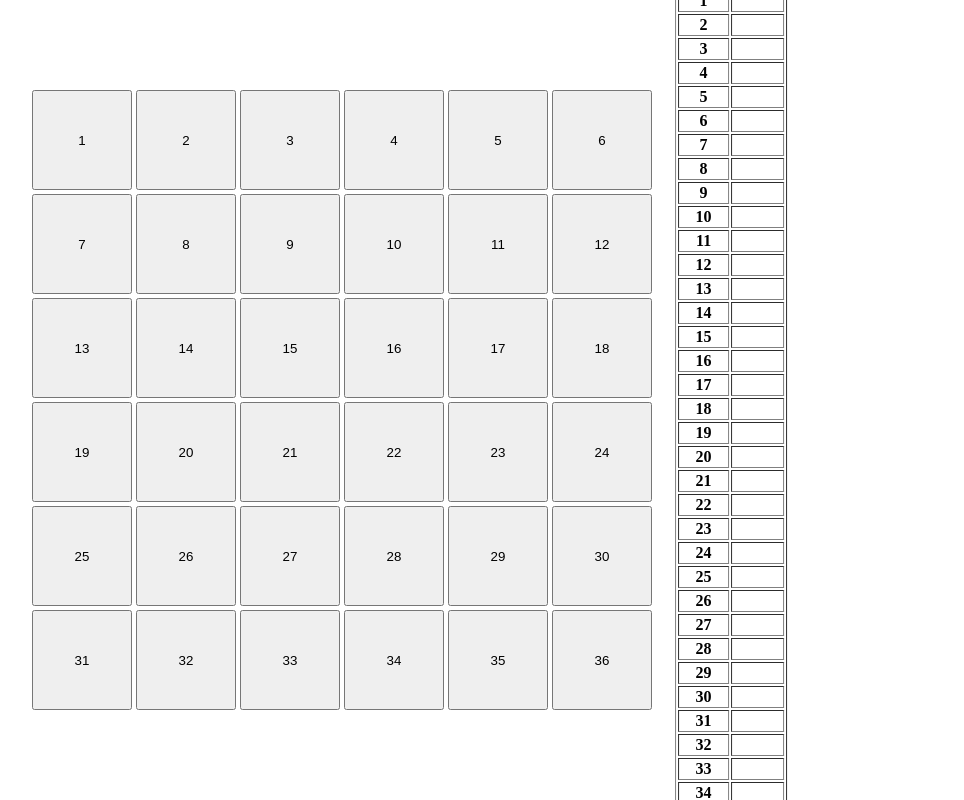
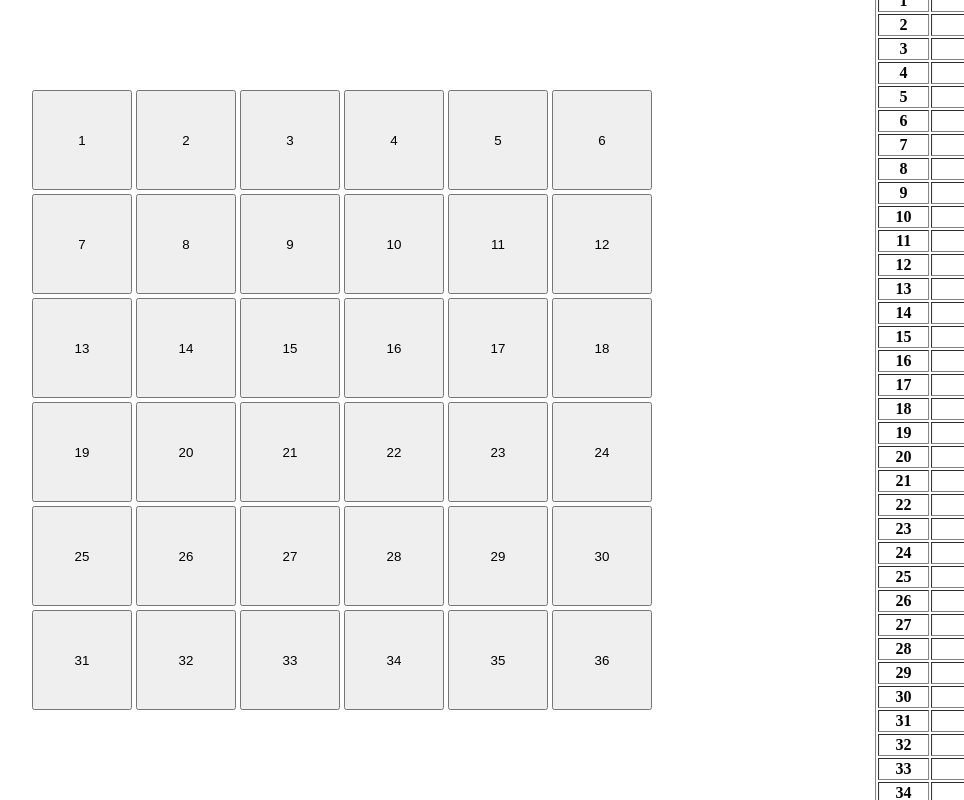
Before and after one commit to Pranav-Ajay/My-game, a website: page index1.html in a window 1280 px wide. Shown: the whole page, without its empty margins (298-1262 px from the left). Drawn offline with nearby package versions, Linux system fonts and the light colour scheme; no server answers.

Commit message:
Update index1.html

```diff
--- a/index1.html
+++ b/index1.html
@@ -59,7 +59,7 @@
 </table>
 </div>
 <div>
-     <table caption="LEADERBOARD" border="1" style="position: relative; left: 500px;">
+     <table caption="LEADERBOARD" border="1" style="position: relative; left: 700px;">
      <tr><<th>RANK</th><th>NAME</th></tr>
      <tr><<th id="a">1</th><th></th></tr>
      <tr><<th id="b">2</th><th></th></tr>
```
